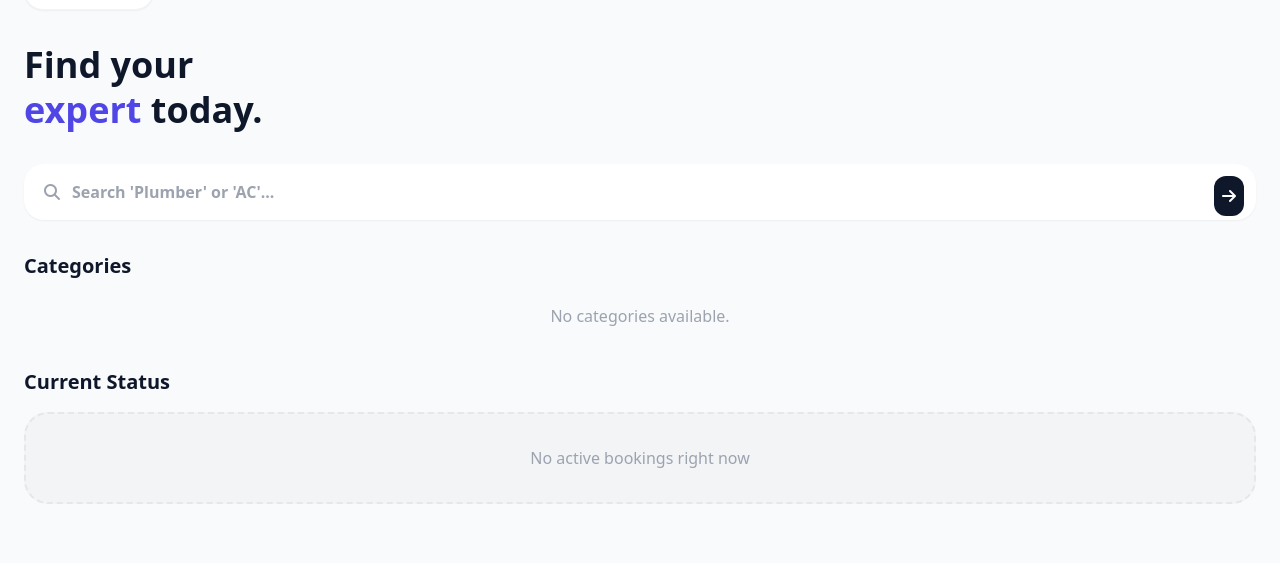
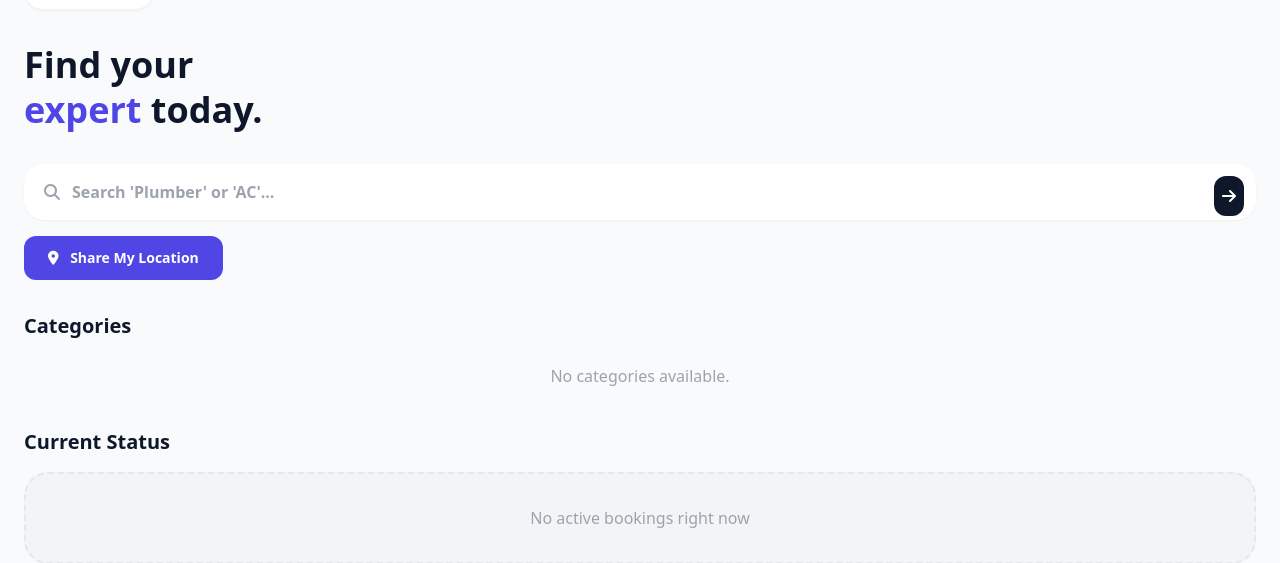
Before and after one commit to RajTM2316/Fixora, a Django app: page /manage_service/customer/home/ in a window 1280 px wide. Shown: the part 76-639 px from the top of the page. Run offline with Django 5.2, Linux system fonts and the light colour scheme; data that the repository does not hold is empty; some libraries are stand-ins or nearby versions.

Commit message:
[IMP] live location feature with Geolocation API

```diff
--- a/fixora_server/manage_service/templates/manage_service/customer_home.html
+++ b/fixora_server/manage_service/templates/manage_service/customer_home.html
@@ -28,9 +28,19 @@
         -webkit-backdrop-filter: blur(12px);
         border: 1px solid rgba(255, 255, 255, 0.3);
     }
-    .tap-effect:active { transform: scale(0.95); }
-    .card-interactive { transition: all 0.3s cubic-bezier(0.4, 0, 0.2, 1); }
-    .card-interactive:hover { transform: translateY(-5px); box-shadow: 0 20px 25px -5px rgb(0 0 0 / 0.1); }
+
+    .tap-effect:active {
+        transform: scale(0.95);
+    }
+
+    .card-interactive {
+        transition: all 0.3s cubic-bezier(0.4, 0, 0.2, 1);
+    }
+
+    .card-interactive:hover {
+        transform: translateY(-5px);
+        box-shadow: 0 20px 25px -5px rgb(0 0 0 / 0.1);
+    }
 </style>
 
 <body class="bg-brand-surface pb-32">
@@ -56,6 +66,14 @@
                 <i class="fa-solid fa-arrow-right"></i>
             </button>
         </form>
+        <div class="mt-4">
+            <button onclick="getLocation()"
+                class="bg-brand-action text-white px-6 py-3 rounded-xl font-bold text-sm tap-effect">
+                <i class="fa-solid fa-location-dot mr-2"></i>
+                Share My Location
+            </button>
+        </div>
+
     </header>
 
     <main class="px-6">
@@ -65,8 +83,10 @@
 
         <div class="grid grid-cols-2 gap-4 mb-10">
             {% for category in categories %}
-            <a href="/services/?category={{ category.id }}" class="card-interactive bg-white p-6 rounded-[24px] flex flex-col items-center gap-3 text-center">
-                <div class="w-14 h-14 bg-indigo-50 text-brand-action rounded-2xl flex items-center justify-center text-xl">
+            <a href="/services/?category={{ category.id }}"
+                class="card-interactive bg-white p-6 rounded-[24px] flex flex-col items-center gap-3 text-center">
+                <div
+                    class="w-14 h-14 bg-indigo-50 text-brand-action rounded-2xl flex items-center justify-center text-xl">
                     {% if "Repair" in category.name %}<i class="fa-solid fa-screwdriver-wrench"></i>
                     {% elif "Clean" in category.name %}<i class="fa-solid fa-broom"></i>
                     {% else %}<i class="fa-solid fa-bolt"></i>{% endif %}
@@ -84,13 +104,17 @@
             <div class="flex justify-between items-start mb-4">
                 <div>
                     <h3 class="font-bold text-brand-dark">{{ active_booking.provider_service.service.name }}</h3>
-                    <span class="text-xs font-bold text-brand-action uppercase tracking-widest">{{ active_booking.status }}</span>
+                    <span class="text-xs font-bold text-brand-action uppercase tracking-widest">{{ active_booking.status
+                        }}</span>
                 </div>
                 <i class="fa-solid fa-spinner fa-spin text-brand-action"></i>
             </div>
             <div class="flex gap-2">
-                <a href="/track/{{ active_booking.id }}/" class="flex-1 bg-brand-dark text-white text-center py-3 rounded-xl font-bold text-sm tap-effect">Track Pro</a>
-                <a href="/chat/{{ active_booking.id }}/" class="w-12 bg-brand-surface text-brand-dark flex items-center justify-center rounded-xl border border-gray-100 tap-effect">
+                <a href="/track/{{ active_booking.id }}/"
+                    class="flex-1 bg-brand-dark text-white text-center py-3 rounded-xl font-bold text-sm tap-effect">Track
+                    Pro</a>
+                <a href="/chat/{{ active_booking.id }}/"
+                    class="w-12 bg-brand-surface text-brand-dark flex items-center justify-center rounded-xl border border-gray-100 tap-effect">
                     <i class="fa-solid fa-comment-dots"></i>
                 </a>
             </div>
@@ -102,7 +126,8 @@
         {% endif %}
     </main>
 
-    <div class="fixed bottom-6 left-6 right-6 glass-panel rounded-[24px] p-4 shadow-xl flex justify-around items-center z-50">
+    <div
+        class="fixed bottom-6 left-6 right-6 glass-panel rounded-[24px] p-4 shadow-xl flex justify-around items-center z-50">
         <a href="/" class="text-brand-action flex flex-col items-center gap-1 relative">
             <div class="absolute -top-1 -right-1 w-1.5 h-1.5 bg-brand-action rounded-full"></div>
             <i class="fa-solid fa-house text-lg"></i>
@@ -117,6 +142,40 @@
             <span class="text-[10px] font-bold">Profile</span>
         </a>
     </div>
+    <script>
+        function getLocation() {
+            if (navigator.geolocation) {
+                navigator.geolocation.getCurrentPosition(sendPosition, showError);
+            } else {
+                alert("Geolocation is not supported by this browser.");
+            }
+        }
+
+        function sendPosition(position) {
+            fetch("/manage_service/api/save-location/", {
+                method: "POST",
+                headers: {
+                    "Content-Type": "application/json",
+                },
+                body: JSON.stringify({
+                    latitude: position.coords.latitude,
+                    longitude: position.coords.longitude
+                })
+            })
+                .then(response => response.json())
+                .then(data => {
+                    if (data.status === "success") {
+                        alert("Location saved successfully!");
+                    } else {
+                        alert("Error saving location.");
+                    }
+                });
+        }
+
+        function showError(error) {
+            alert("Please allow location access.");
+        }
+    </script>
 
 </body>
 {% endblock %}
--- a/fixora_server/manage_service/urls.py
+++ b/fixora_server/manage_service/urls.py
@@ -1,8 +1,9 @@
 from django.urls import path
 from . import views
-
+from manage_user.views import save_location
 urlpatterns = [
     path("customer/home/", views.customer_home, name="customer_home"),
     path("provider/dashboard/", views.provider_dashboard, name="provider_dashboard"),
     path("add_category/", views.add_category, name="add_category"),
+    path('api/save-location/', save_location, name='save_location')
 ]
```
Also changed, not shown: fixora_server/manage_user/views.py (+21 -1 lines).
